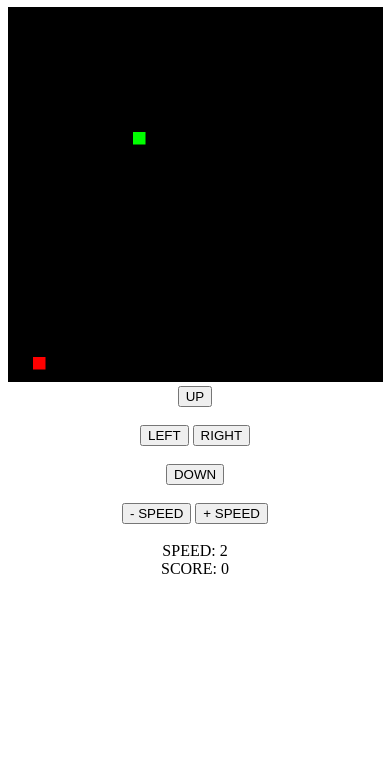
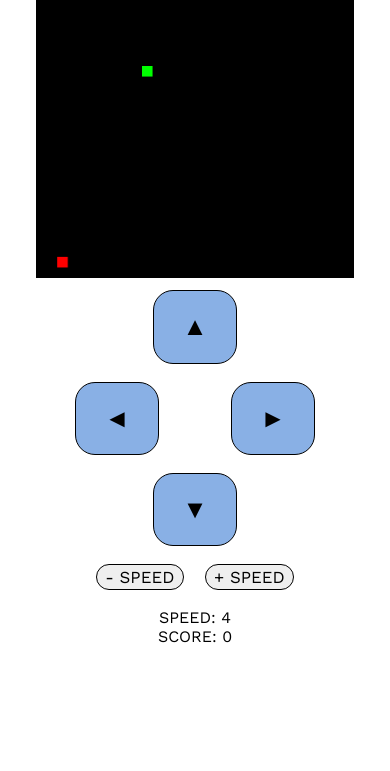
Before and after one commit to suldanaa/SpringFestGame, a plain HTML site: page game.html in a window 390 px wide. Shown: the part 73-844 px from the top of the page. Drawn offline with nearby package versions, Linux system fonts and the light colour scheme.

Commit message:
Improved mobile controls and difficulty scaling

```diff
--- /dev/null
+++ b/css/game.css
@@ -0,0 +1,55 @@
+canvas#board {
+    width: 18%;
+}
+
+.controls>button {
+    padding: 2.5vh;
+    margin: 0.5vh 5vh;
+    font-size: 3vh;
+    width: 10vh;
+    border: 1px solid black;
+    background-color: #89b0e5;
+    /* color: white; */
+    border-radius: 20px;
+}
+
+h1 {
+    font-family: 'Work Sans', sans-serif;
+}
+
+.settings>button {
+    font-size: 2vh;
+    margin: 0 1vh;
+    padding: 0.25vh 1vh;
+    border: 1px solid black;
+    border-radius: 20px;
+}
+
+.controls>button:focus {
+    background-color: orange;
+}
+
+.settings>div,
+.settings>button {
+    font-family: 'Work Sans', sans-serif;
+}
+
+@media screen and (max-width: 720px) {
+    canvas#board {
+        width: 85%;
+    }
+
+    .controls>button {
+        /* padding: 2vh; */
+        margin: 0 4vh;
+        /* font-size: 3vh; */
+        /* width: 8vh; */
+    }
+
+    h1 {
+        padding: 0;
+        margin: 0;
+        font-size: 2.5vh;
+
+    }
+}
--- a/game.html
+++ b/game.html
@@ -3,25 +3,31 @@
 
 <head>
     <meta charset="UTF-8">
-    <meta name="viewport" , content="width-device-width, initial-scale-1.0">
+    <meta name="viewport" content="width=device-width, initial-scale=1.0">
     <title>Snake</title>
-    <link rel="stylesheet" href="snake.css">
+    <link rel="stylesheet" href="css/snake.css">
+    <link rel="stylesheet" href="css/game.css">
+    <link
+    href="https://fonts.googleapis.com/css2?family=Work+Sans:ital,wght@0,300;0,400;0,500;0,600;0,700;1,300;1,400;1,500;1,600&display=swap"
+    rel="stylesheet">
     <script src="snake.js"> </script>
 </head>
 
 <body style="text-align:center">
     <h1>Snake Game</h1>
     <canvas id="board"> </canvas>
-    <div>
-        <button onclick="goUp()">UP</button><br><br>
-        <button onclick="goLeft()">LEFT</button>
-        <button onclick="goRight()">RIGHT</button><br><br>
-        <button onclick="goDown()">DOWN</button><br><br>
+    <div style="margin-top: 1vh;"></div>
+    <div class="controls">
+        <button onclick="goUp()">▲</button><br><br>
+        <button onclick="goLeft()">◄</button>
+        <button onclick="goRight()">►</button><br><br>
+        <button onclick="goDown()">▼</button><br><br>
+    </div>
+    <div class="settings">
         <button onclick="changeSpeed(false)">- SPEED</button>
         <button onclick="changeSpeed(true)">+ SPEED</button><br><br>
         <div id="speed">3</div>
         <div id="score">SCORE: 0</div>
-
     </div>
     <audio id="failAudio">
         <source src="media/fail-sfx.wav" type="audio/wav">
--- a/snake.js
+++ b/snake.js
@@ -19,7 +19,8 @@ var foodY;
 var score = 0;
 var gameOver = false;
 
-var speed = 2;
+var speed = 4;
+var minSpeed = 4;
 
 window.onload = function () {
     board = document.getElementById("board");
@@ -29,7 +30,7 @@ window.onload = function () {
 
     placeFood();
     document.addEventListener("keyup", changeDirection);
-    intervalId = setInterval(update, 1000 / (speed)); // store the interval ID
+    intervalId = setInterval(update, 1000 / (6 + speed)); // store the interval ID
 }
 
 function changeSpeed(incOrDec) {
@@ -37,22 +38,21 @@ function changeSpeed(incOrDec) {
     if (incOrDec) {
         speed += 2;
     } else {
-        if (speed <= 2) {
-            speed = 2;
+        if (speed <= minSpeed) {
+            speed = minSpeed;
             return;
         } else {
             speed -= 2;
         }
     }
     clearInterval(intervalId);
-    intervalId = setInterval(update, 1000 / (10 + speed));
+    intervalId = setInterval(update, 1000 / (6 + speed));
 }
 
 function update() {
     if (gameOver) {
         return;
     }
-    var interval = 1000 / (10 + speed);
     context.fillStyle = "black";//changes color of the board
     context.fillRect(0, 0, board.width, board.height);
 
@@ -62,6 +62,10 @@ function update() {
     if (snakeX == foodX && snakeY == foodY) {
         snakeBody.push([foodX, foodY]);
         score++;
+        if (score % 5 == 0) {
+            minSpeed += 2;
+            changeSpeed(true);
+        }
         document.getElementById("score").innerHTML = "SCORE: " + score;
         var audio = document.getElementById('eatAudio');
         audio.play();
```
Also changed, not shown: css/snake.css (line endings or trailing spaces).
